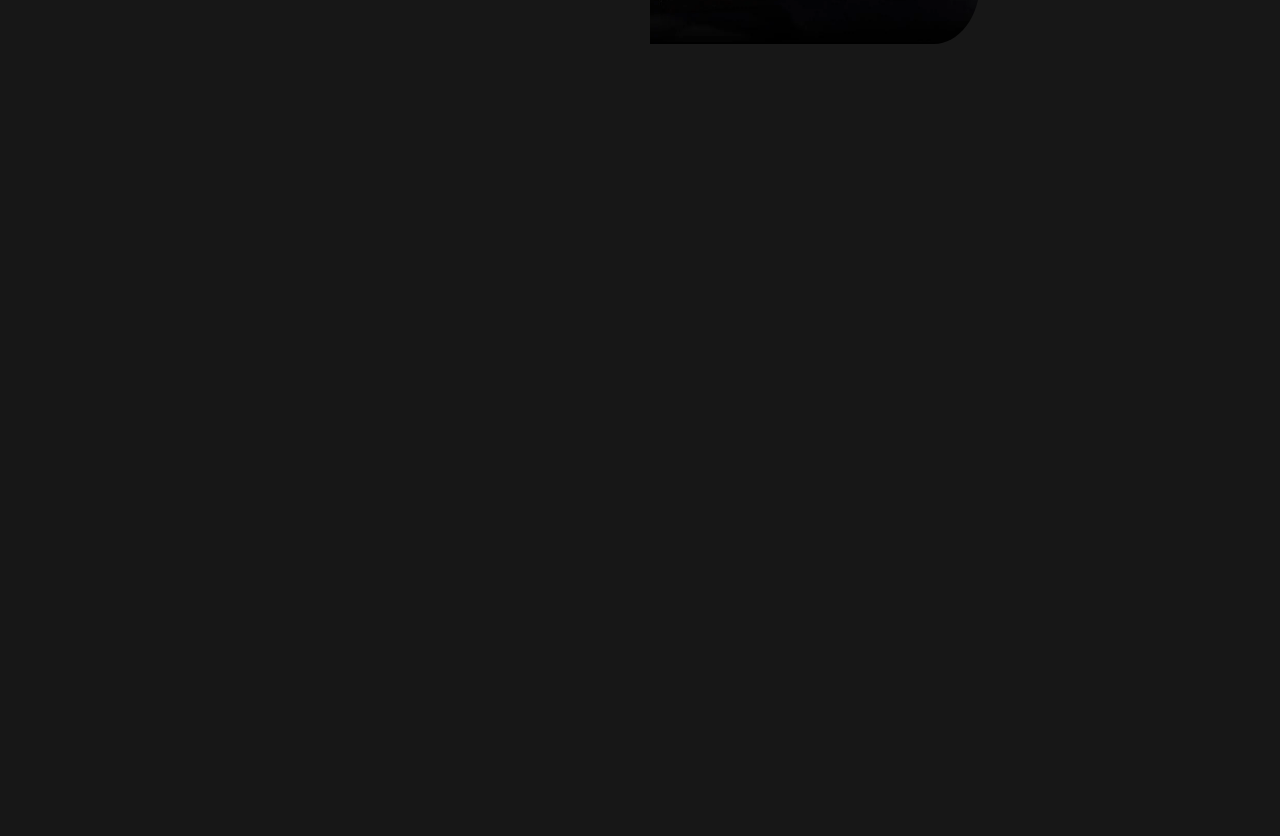
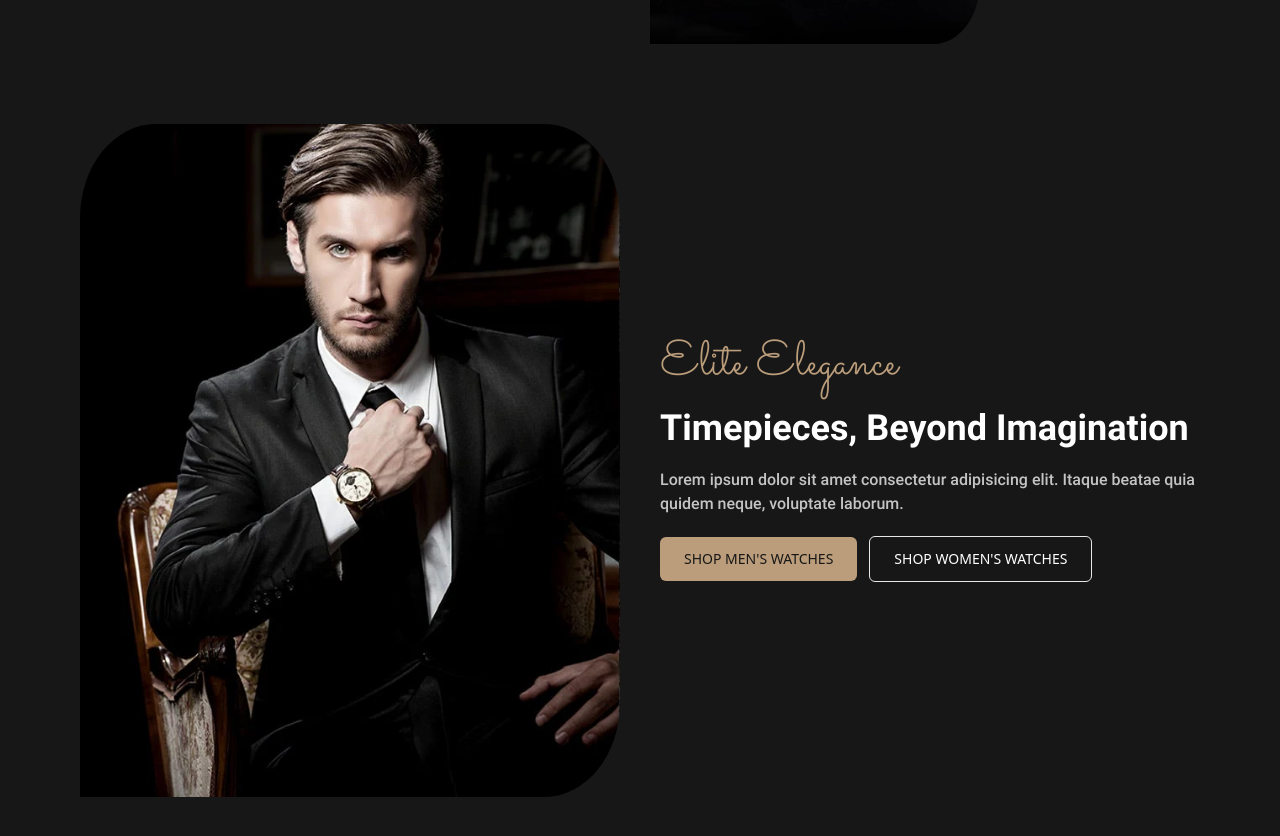
Before and after one commit to JavadRafieii/Noir-Chronos, a Next.js app: page / in a window 1280 px wide. Shown: the part 1696-2532 px from the top of the page. Before the commit the page ends 1780 px from the top, so only its background shows below. Built offline with nearby package versions, Linux system fonts and the light colour scheme.

Commit message:
Completed Elite Elegance section.

```diff
--- a/pages/index.jsx
+++ b/pages/index.jsx
@@ -11,6 +11,12 @@
   borderRadius: "14% 0 14% 14%",
 }
 const imageStyleSelling2 = {
+  width: "100%",
+  height: "100%",
+  objectFit: "cover",
+  borderRadius: "14% 14% 14% 0",
+}
+const imageStyleElite = {
   width: "100%",
   height: "100%",
   objectFit: "cover",
@@ -91,6 +97,36 @@
         </div>
       </Container>
       {/* Best selling section */}
+
+      {/* Elite elegance section */}
+      <Container>
+        <div className="grid grid-cols-1 md:grid-cols-2 gap-10 py-10">
+          <div className="order-2 md:order-1">
+            <figure>
+              <Image
+                src={"/images/elite-elegance.webp"}
+                alt="..."
+                width={0}
+                height={0}
+                sizes='100vw'
+                style={imageStyleElite}
+              />
+            </figure>
+          </div>
+          <div className="order-1 md:order-2">
+            <div className="h-full flex flex-col justify-center items-start gap-5">
+              <h4 className="font-Sacramento-Regular text-golden text-4xl xl:text-5xl">Elite Elegance</h4>
+              <h3 className="font-Roboto-Bold text-white text-3xl xl:text-4xl">Timepieces, Beyond Imagination</h3>
+              <p className="font-Roboto-Medium text-light-gray text-base">Lorem ipsum dolor sit amet consectetur adipisicing elit. Itaque beatae quia quidem neque, voluptate laborum.</p>
+              <div className="flex flex-col sm:flex-row md:flex-col lg:flex-row sm:items-center md:items-start lg:items-center gap-3">
+                <button className="bg-golden py-3 px-6 rounded-md font-Roboto-light text-sm text-dark-gray duration-[.5s] hover:bg-white">SHOP MEN'S WATCHES</button>
+                <button className="bg-dark-gray py-3 px-6 rounded-md font-Roboto-light text-sm text-white border duration-[.5s] hover:bg-white hover:text-dark-gray">SHOP WOMEN'S WATCHES</button>
+              </div>
+            </div>
+          </div>
+        </div>
+      </Container>
+      {/* Elite elegance section */}
     </main>
   );
 };
```
Also changed, not shown: public/images/elite-elegance.webp (added).
